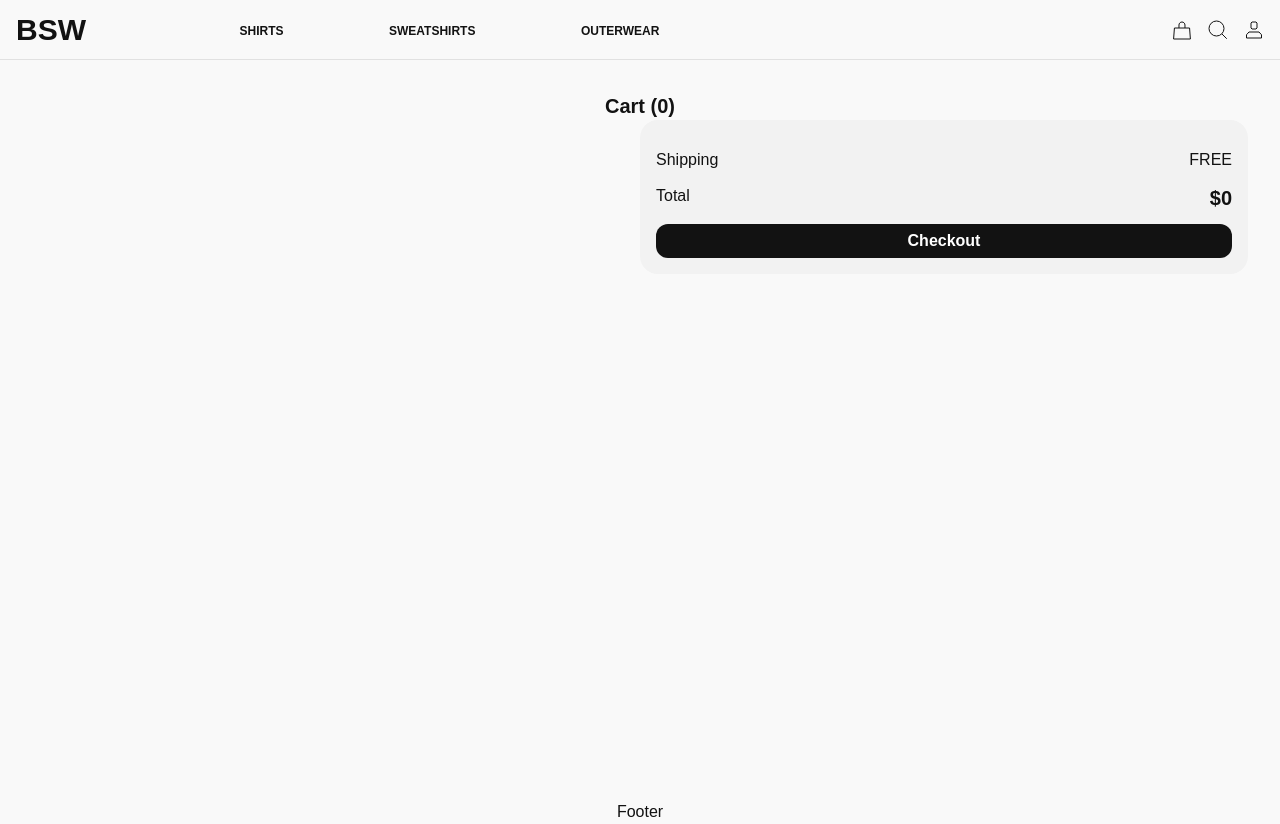
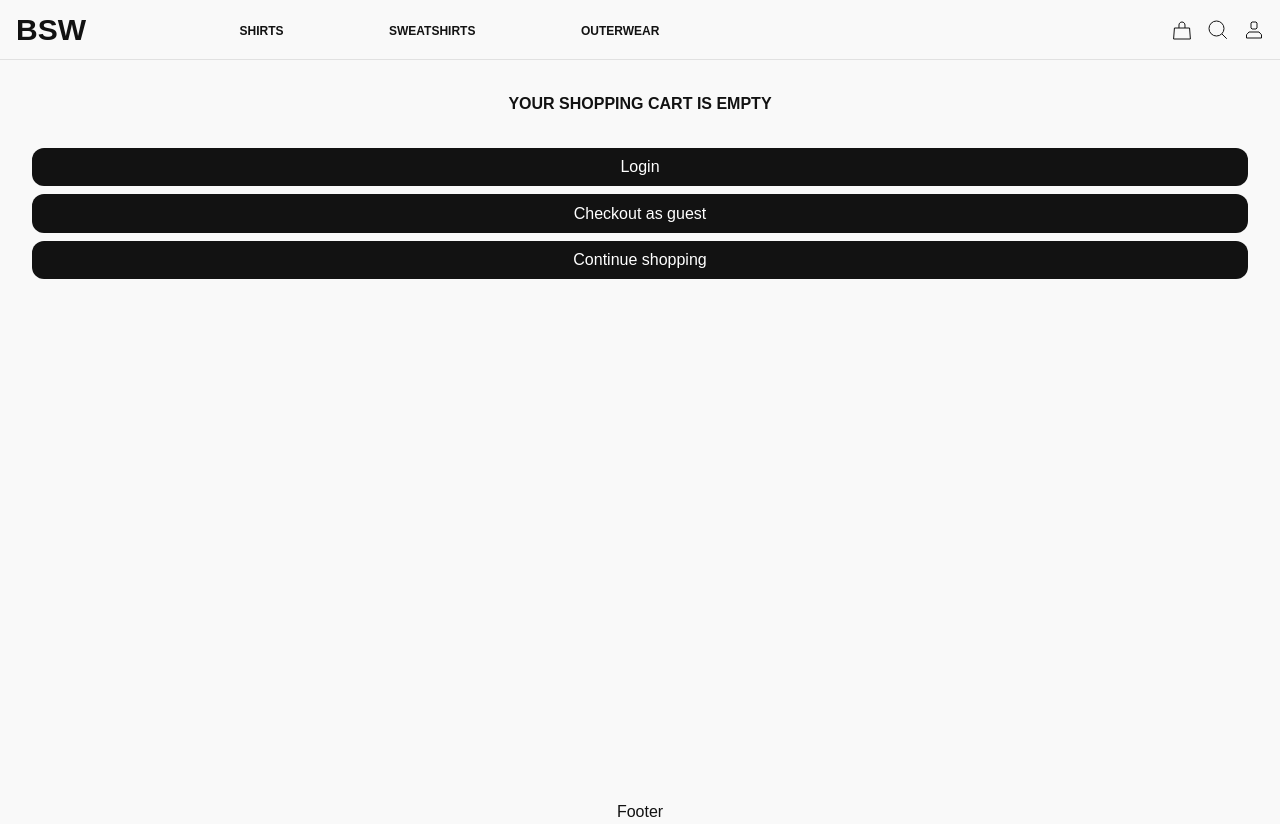
Before and after one commit to duncanmatt/ecomm_next, a Next.js app: page /Cart in a window 1280 px wide. Built offline with nearby package versions, Linux system fonts and the light colour scheme.

Commit message:
empty cart

```diff
--- a/src/pages/Cart.tsx
+++ b/src/pages/Cart.tsx
@@ -18,6 +18,31 @@ const Cart = () => {
 	return (
 		<Layout>
 			<div className='p-2rem'>
+				{items.length === 0 ? (
+					<>
+						<h3 className='uppercase text-center font-semibold'>
+							your shopping cart is empty
+						</h3>
+						<div className='flex flex-col mt-2rem gap-2'>
+							<Link
+								className='bg-b border-2 border-transparent h-[2.4rem] flex items-center justify-center rounded-xs text-white'
+								href='/Login'>
+								Login
+							</Link>
+							<Link
+								className='bg-b border-2 border-transparent h-[2.4rem] flex items-center justify-center rounded-xs text-white'
+								href='/Checkout'>
+								Checkout as guest
+							</Link>
+							<Link
+								className='bg-b border-2 border-transparent h-[2.4rem] flex items-center justify-center rounded-xs text-center text-white'
+								href='/'>
+								Continue shopping
+							</Link>
+						</div>
+					</>
+				) : (
+					<>
 						<h2 className='font-bold text-xl text-center'>Cart ({count})</h2>
 						<div className='grid grid-cols-1 grid-rows-cart md:grid-cols-2 md:grid-rows-1'>
 							<div className='flex py-1rem '>
@@ -69,6 +94,8 @@ const Cart = () => {
 								</div>
 							</div>
 						</div>
+					</>
+				)}
 			</div>
 		</Layout>
 	);
```
Lines whose indentation alone changed are shown as unchanged.
